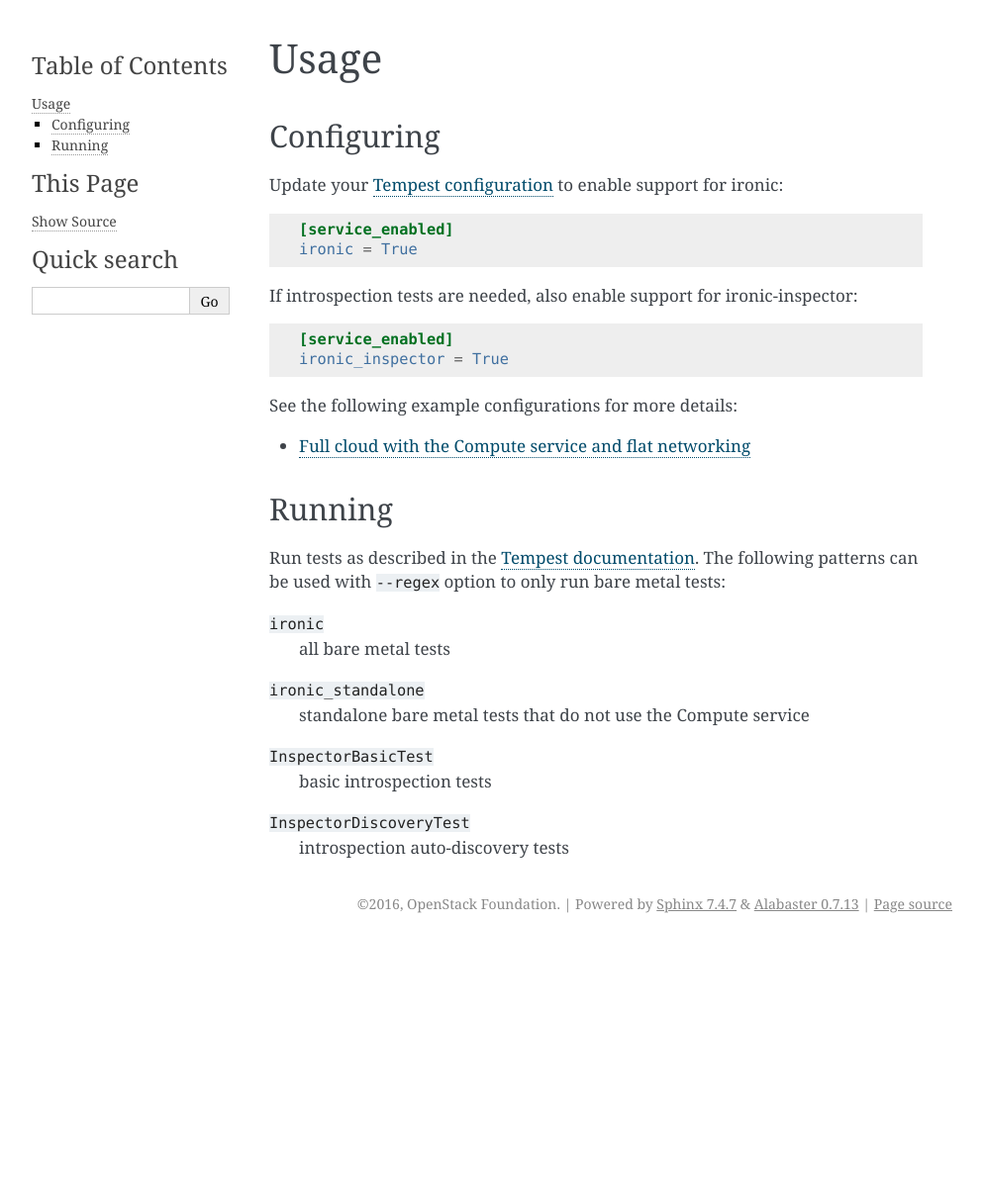
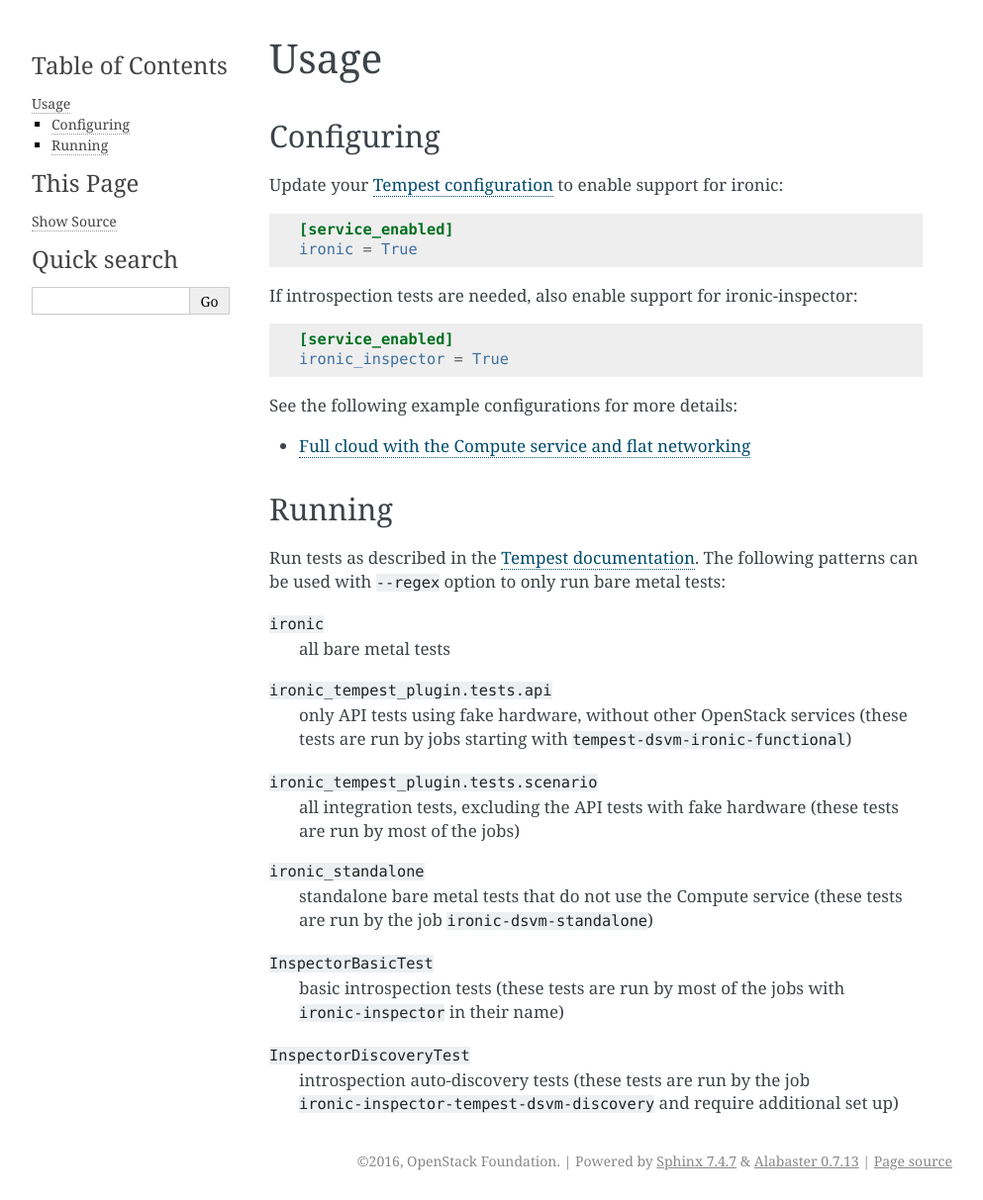
Before and after one commit to openstack/ironic-tempest-plugin, a Sphinx documentation site: the page built from doc/source/usage.rst, in a window 1280 px wide. Shown: the whole page at 99% size, without its empty margins (148-1141 px from the left). Built offline with Sphinx 7.4.7, drawn with Linux system fonts in a browser that asks for light colours; before the commit the page ends 953 px from its top, so only the background shows below that.

Commit message:
Update the usage documentation with recent changes
Cover the "driver" option and more regular expressions. Also explain
which regular expressions are used in which jobs.

Change-Id: Ic5ccb91b603e0e0bdaa51501025b85383d42453b

```diff
--- a/doc/source/config/with-nova.rst
+++ b/doc/source/config/with-nova.rst
@@ -46,6 +46,8 @@ Configuration
     # Minimum and maximum API versions to test against.
     min_microversion = <min API version as X.Y>
     max_microversion = <max API version as X.Y>
+    # Driver to use for API tests for Queens and newer:
+    driver = fake-hardware
 
     [compute]
     # Configure the bare metal flavor so that the Compute services provisions
--- a/doc/source/usage.rst
+++ b/doc/source/usage.rst
@@ -38,11 +38,20 @@ can be used with ``--regex`` option to only run bare metal tests:
 
 ``ironic``
     all bare metal tests
+``ironic_tempest_plugin.tests.api``
+    only API tests using fake hardware, without other OpenStack services (these
+    tests are run by jobs starting with ``tempest-dsvm-ironic-functional``)
+``ironic_tempest_plugin.tests.scenario``
+    all integration tests, excluding the API tests with fake hardware (these
+    tests are run by most of the jobs)
 ``ironic_standalone``
     standalone bare metal tests that do not use the Compute service
+    (these tests are run by the job ``ironic-dsvm-standalone``)
 ``InspectorBasicTest``
-    basic introspection tests
+    basic introspection tests (these tests are run by most of the jobs with
+    ``ironic-inspector`` in their name)
 ``InspectorDiscoveryTest``
-    introspection auto-discovery tests
+    introspection auto-discovery tests (these tests are run by the job
+    ``ironic-inspector-tempest-dsvm-discovery`` and require additional set up)
 
 .. _Tempest documentation: https://docs.openstack.org/tempest/latest/run.html
```
